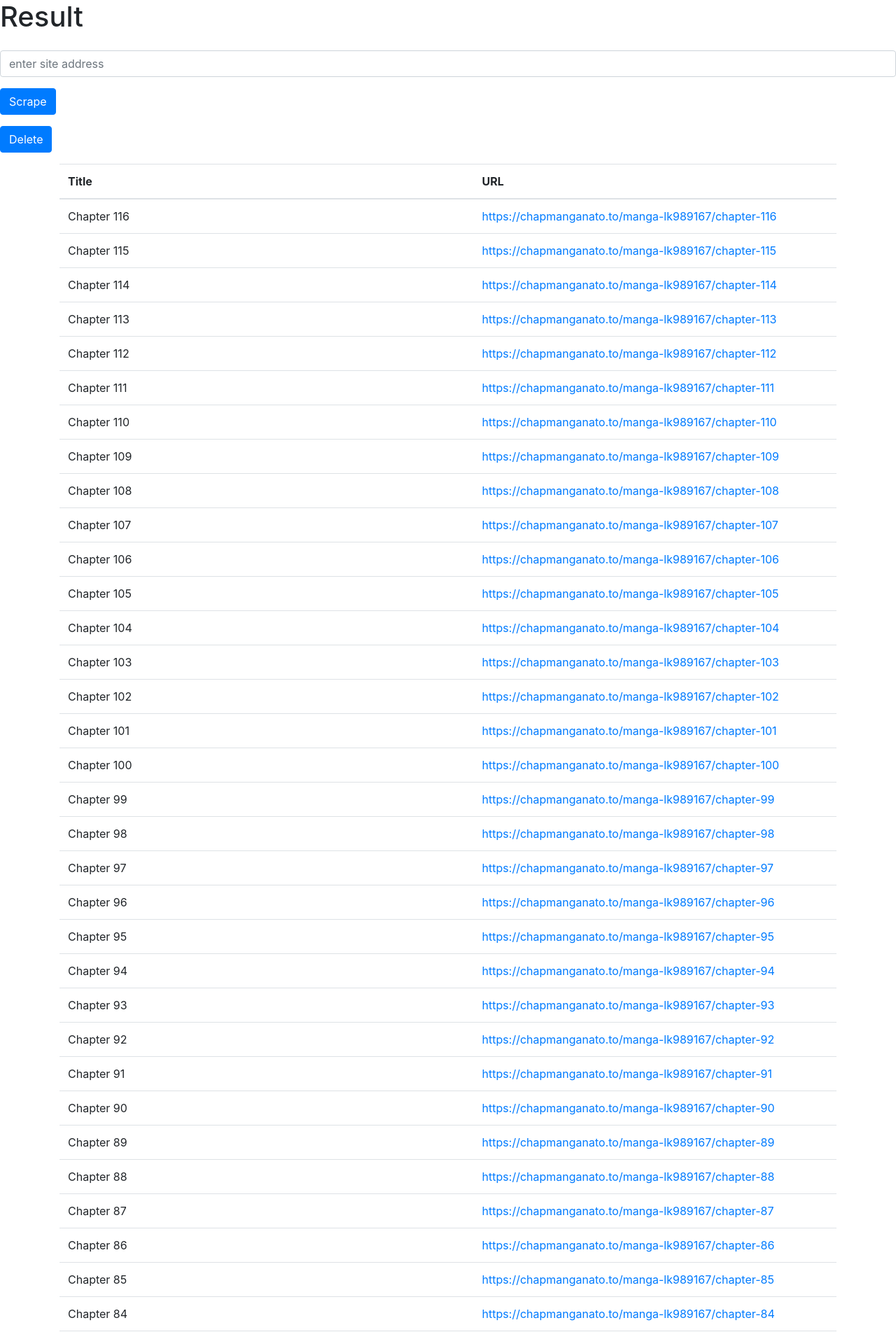
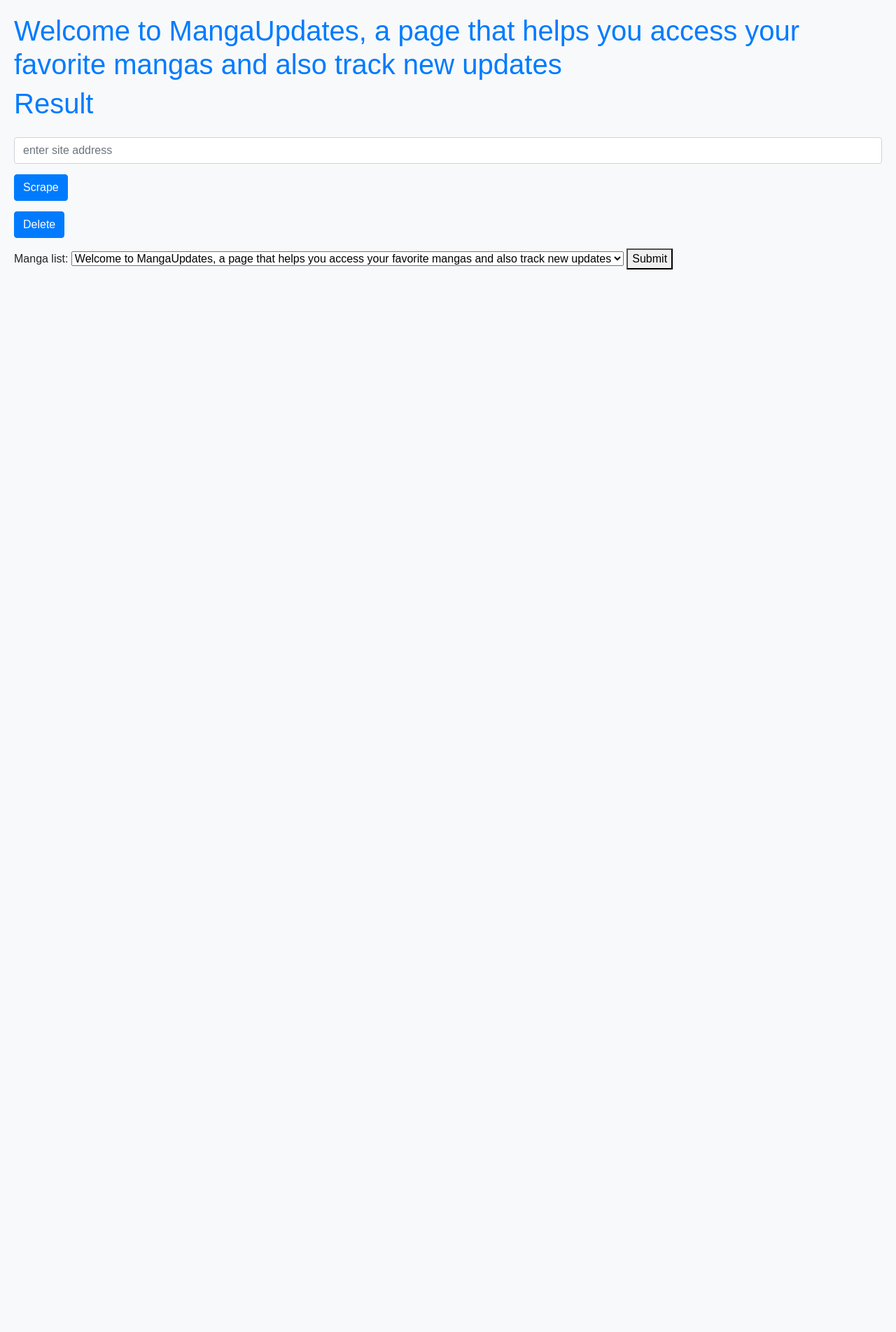
Before and after one commit to IamZhenHong/MangaTrackr, a Django app: page / in a window 1280 px wide. Shown: the top 1903 px of the page at 70% size. After the commit the page ends 385 px from the top, so only its background shows below. Run offline with Django 4.2, Linux system fonts and the light colour scheme; data comes from the database, SQL or seed files in the repository; both versions use the stored data as it was after the commit; some libraries are stand-ins or nearby versions.

Commit message:
Implemented multiple manga tracking with user selection

```diff
--- a/main/admin.py
+++ b/main/admin.py
@@ -1,4 +1,5 @@
 from django.contrib import admin
-from .models import Link
+from .models import Link, Page
 # Register your models here.
 admin.site.register(Link)
+admin.site.register(Page)
--- a/main/models.py
+++ b/main/models.py
@@ -14,12 +14,20 @@
     # page = models.ForeignKey(Page, on_delete=models.CASCADE, null=True, blank=True)
     url = models.CharField(max_length=200, null=True, blank=True)
     title = models.CharField(max_length=200, null=True, blank=True)
-
+    page = models.ForeignKey('Page', on_delete=models.CASCADE, null=True, blank=True)
     def __str__(self):
         if self.title:
             return self.title
         else:
             return "Untitled Link (ID: {})".format(self.id)
+
+class Page(models.Model):
+    url = models.CharField(max_length=200, null=True, blank=True)
+    title = models.CharField(max_length=200, null=True, blank=True)
+
+
+    def __str__(self):
+        return self.title
 
 # class PageList(models.Model):
 #     url = models.CharField(max_length=200, null=True, blank=True)
--- a/main/templates/main/result.html
+++ b/main/templates/main/result.html
@@ -4,8 +4,57 @@
     <title>Result</title>
     <!-- Bootstrap CSS -->
     <link rel="stylesheet" href="https://stackpath.bootstrapcdn.com/bootstrap/4.3.1/css/bootstrap.min.css">
+
+    <style>
+        /* Add your CSS styles here */
+        body {
+            font-family: Arial, sans-serif;
+            background-color: #f8f9fa;
+            padding: 20px;
+        }
+
+        h1 {
+            color: #007bff;
+        }
+
+        .form-group {
+            margin-bottom: 15px;
+        }
+
+        .btn-primary {
+            background-color: #007bff;
+            border-color: #007bff;
+        }
+
+        .btn-primary:hover {
+            background-color: #0056b3;
+            border-color: #0056b3;
+        }
+
+        .table {
+            width: 100%;
+            border-collapse: collapse;
+            margin-top: 20px;
+        }
+
+        .table th, .table td {
+            padding: 8px;
+            text-align: left;
+            border-bottom: 1px solid #dee2e6;
+        }
+
+        .table th {
+            background-color: #007bff;
+            color: #fff;
+        }
+
+        .table tbody tr:nth-child(even) {
+            background-color: #f2f2f2;
+        }
+    </style>
 </head>
 <body>
+    <h1> Welcome to MangaUpdates, a page that helps you access your favorite mangas and also track new updates</h1>
     <h1>Result</h1>
     {% if error_message %}
         <p class="text-danger">{{ error_message }}</p>
@@ -20,15 +69,30 @@
                 <div class="form-group">
                     <button class="btn btn-primary" type="submit">Scrape</button>
                 </div>
-
             </form>
             <div class="form-group mt-2">
                 <a class="btn btn-primary" href="/delete">Delete</a>
             </div>
+            <div class="form-group mt-2">
+                <form method="POST" action="/">
+                        {% csrf_token %}
+                    <label for="item_dropdown">Manga list:</label>
+                    <select id="item_dropdown" name="selected_item">
+                        {% for page in pages %}
+                        <option value="{{ page.url }}" {% if selected_page_title == page.title %}selected{% endif %}>{{ page.title }}</option>
+                        {% endfor %}
+                    </select>
+                    <button type="submit">Submit</button>
+                </form>
+            </div>
+
         </div>
     </div>
     <div class="container">
+
         {% if links %}
+            <p>{{links.page.title}}</p>
+
             <table class="table">
                 <thead>
                     <tr>
@@ -40,7 +104,7 @@
                     {% for link in links %}
                         <tr>
                             <td>{{ link.title }}</td>
-                            <td><a href="{{ link.url }}">{{ link.url }}</a></td>
+                            <td><a href="{{ link.url }}">{{ link.title }}</a></td>
                         </tr>
                     {% endfor %}
                 </tbody>
--- a/main/views.py
+++ b/main/views.py
@@ -1,41 +1,68 @@
 from django.shortcuts import render
 from bs4 import BeautifulSoup
-from .models import Link
+from .models import Link, Page
 import requests
 from django.http import HttpResponseRedirect
 from django.http import JsonResponse
-
+from django.urls import reverse
 # Create your views here.
 
 def scrape(request):
     error_message = None  # Initialize error message
+    pages = Page.objects.all()
     if request.method == 'POST':
-        if Link.objects.all().count() > 0:
-            Link.objects.all().delete()
-        site = request.POST.get('site', '')
+
+        if request.POST.get('selected_item'):
+            site = request.POST.get('selected_item')
+        else:
+            site = request.POST.get('site', '')
+
         try:
             page = requests.get(site)
             page.raise_for_status()  # Raise HTTPError for bad status codes
         except requests.exceptions.RequestException as e:
             error_message = f'Failed to fetch page: {e}'  # Set error message
             links = Link.objects.all()  # Fetch existing links
-            return render(request, 'main/result.html', {'error_message': error_message, 'links': links})
+            return render(request, 'main/result.html', {'error_message': error_message, 'links': links, 'pages': pages})
 
         soup = BeautifulSoup(page.text, 'html.parser')
+
+        title_tag = soup.find('h1')
+        print(title_tag.string)
+
+        if Page.objects.filter(url=site).exists():
+            new_page = Page.objects.get(url=site)
+            new_page.title = title_tag.string
+            new_page.save()
+        else:
+            new_page = Page.objects.create(url=site, title=title_tag.string)
+
+        new_page.link_set.all().delete()
+
+
 
         for link in soup.find_all('a', class_='chapter-name'):
             link_url = link.get('href')
             link_title = link.string
-            Link.objects.create(url=link_url, title=link_title)
 
-        return HttpResponseRedirect('/')
+            Link.objects.create(url=link_url, title=link_title, page= new_page)
+
+
+
+
+        links = Link.objects.filter(page=new_page)
+        return render(request, 'main/result.html', {'error_message': error_message, 'links': links, 'pages': pages,'selected_page_title': title_tag.string})
+
     else:
-        links = Link.objects.all()
-        return render(request, 'main/result.html', {'error_message': error_message, 'links': links})
+        links = Page.objects.first().link_set.all()
+
+        return render(request, 'main/result.html', {'error_message': error_message, 'links': links, 'pages': pages})
 
 def delete(request):
     Link.objects.all().delete()
     return render(request, 'main/result.html', {'links': []})
+
+
 
 # def add_to_list(request):
 #     if request.method == 'POST':
```
Also changed, not shown: db.sqlite3, main/migrations/0003_page.py (added), main/migrations/0004_remove_page_links_link_page.py (added).
